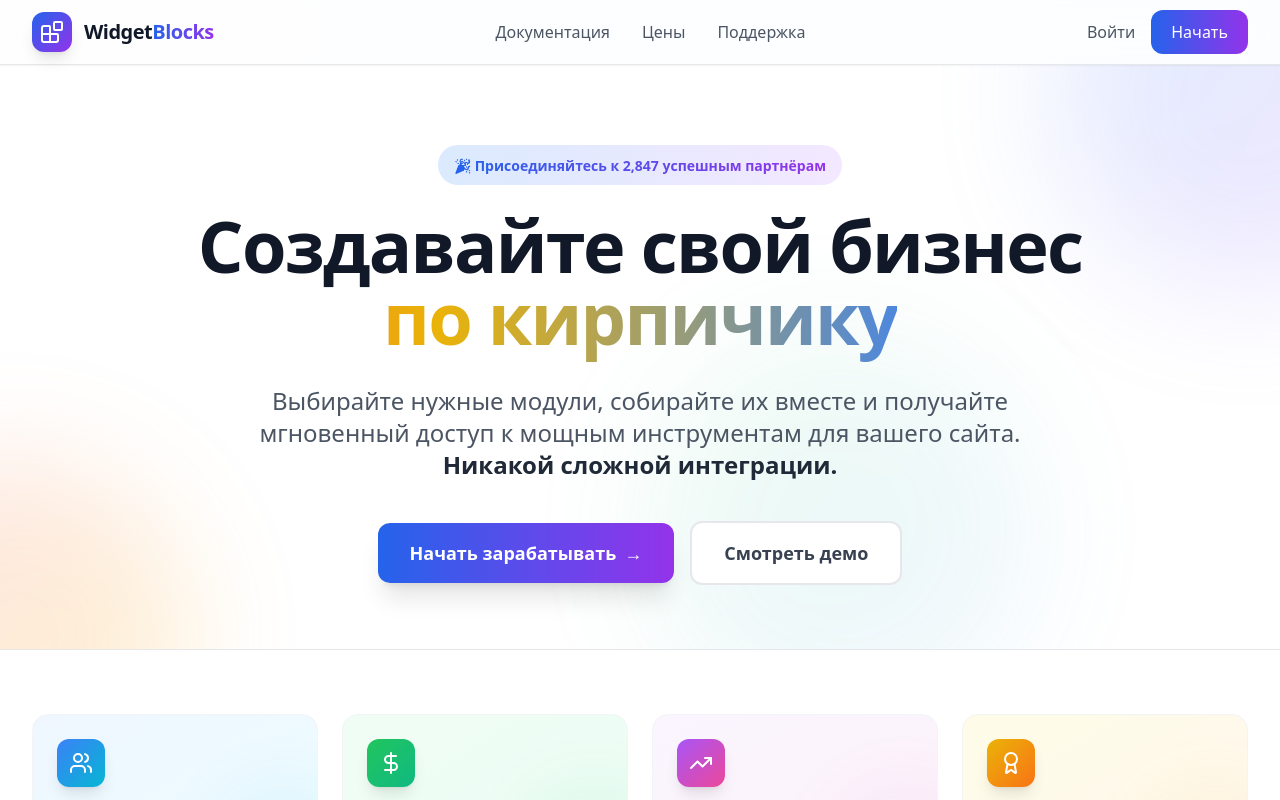
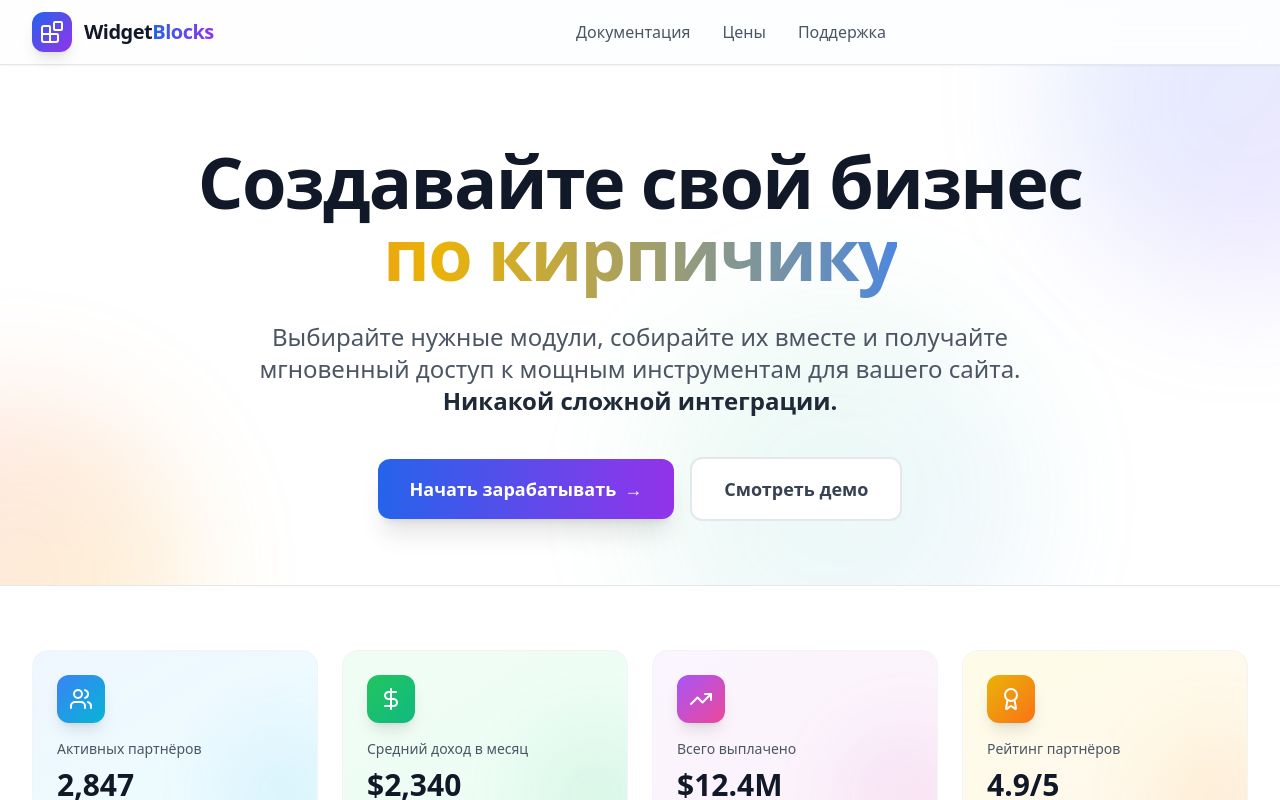
Before and after one commit to FedoseevSM/lego-promo, a React (Vite) app: page / in a window 1280 px wide. Shown: the top 800 px of the page. Built offline with nearby package versions, Linux system fonts and the light colour scheme.

Commit message:
Update PartnerProgram.tsx

```diff
--- a/src/pages/PartnerProgram.tsx
+++ b/src/pages/PartnerProgram.tsx
@@ -35,12 +35,7 @@ export function PartnerProgram() {
             </a>
           </nav>
           <div className="flex items-center space-x-4">
-            <button className="text-gray-600 hover:text-gray-900 font-medium transition-colors">
-              Войти
-            </button>
-            <button className="bg-gradient-to-r from-blue-600 to-purple-600 text-white px-5 py-2.5 rounded-xl font-medium hover:shadow-lg hover:scale-105 transition-all duration-200">
-              Начать
-            </button>
+
           </div>
         </div>
       </header>
@@ -55,11 +50,6 @@ export function PartnerProgram() {
         </div>
 
         <div className="max-w-7xl mx-auto px-4 sm:px-6 lg:px-8 text-center relative z-10">
-          <div className="inline-block mb-6 px-4 py-2 bg-gradient-to-r from-blue-100 to-purple-100 rounded-full">
-            <span className="text-sm font-semibold text-transparent bg-clip-text bg-gradient-to-r from-blue-600 to-purple-600">
-              🎉 Присоединяйтесь к 2,847 успешным партнёрам
-            </span>
-          </div>
 
           <h1 className="text-5xl md:text-7xl font-extrabold text-gray-900 mb-8 tracking-tight leading-tight">
             Создавайте свой бизнес <br className="hidden sm:block" />
```
